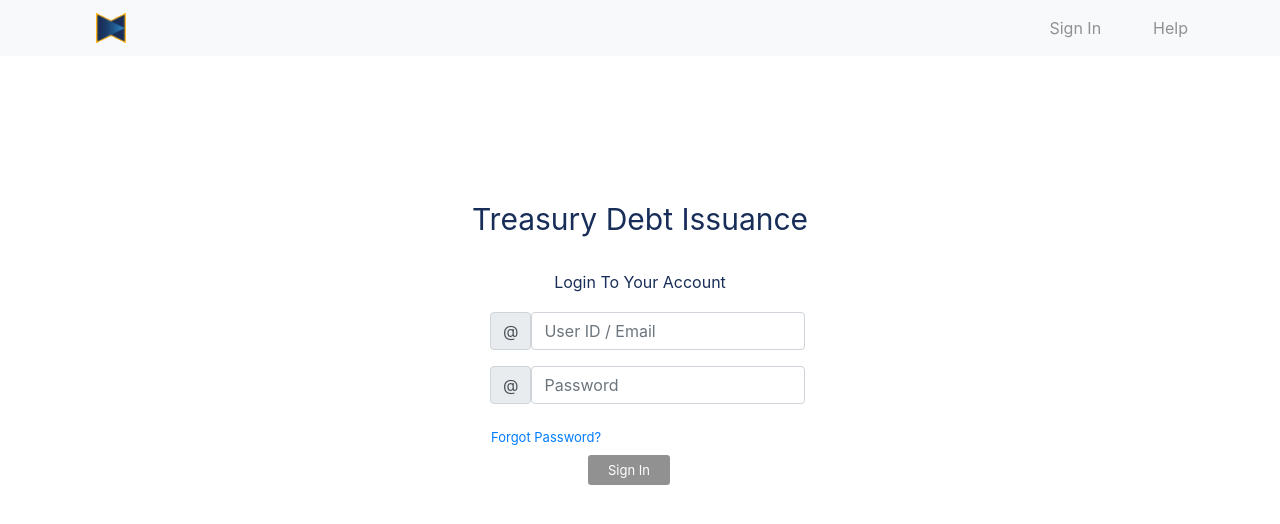
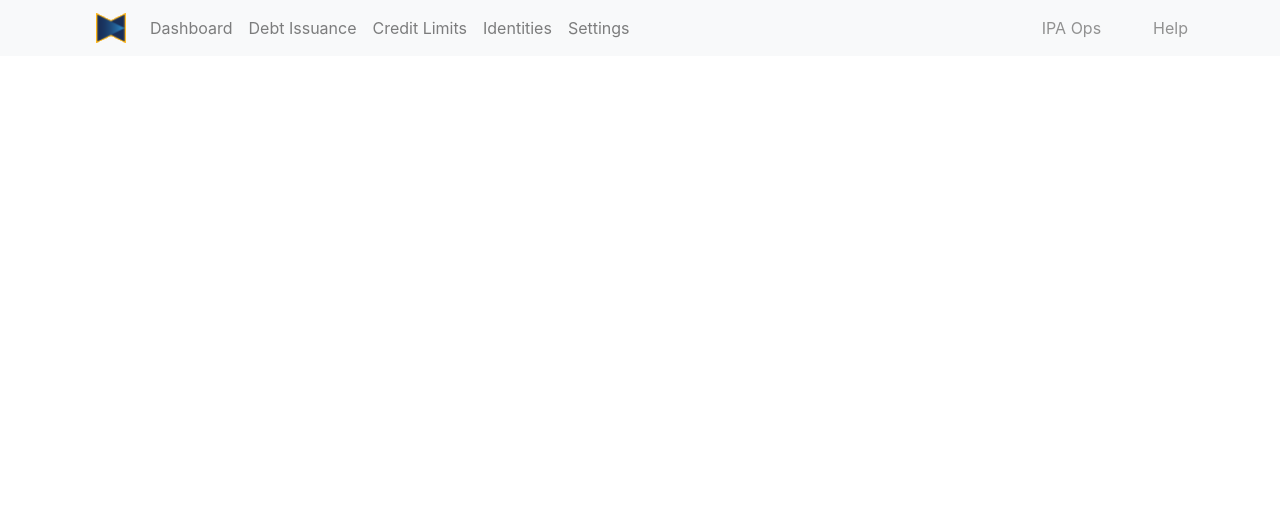
Before and after one commit to jade1001/debt-issuance-ipa, a React (Create React App) app: page / in a window 1280 px wide. Shown: the top 524 px of the page. Built offline with nearby package versions, Linux system fonts and the light colour scheme.

Commit message:
main nav bar

```diff
--- a/src/App.js
+++ b/src/App.js
@@ -2,11 +2,12 @@ import React from 'react'
 import './App.css'
 import Login from './components/Login'
 import 'bootstrap/dist/css/bootstrap.min.css'
+import MainNavBar from './components/MainNavBar'
 
 function App() {
   return (
     <div className='App'>
-      <Login />
+      <MainNavBar />
     </div>
   )
 }
--- /dev/null
+++ b/src/components/MainNavBar.js
@@ -0,0 +1,47 @@
+import React, { Component } from 'react'
+import { Navbar, Nav, Form } from 'react-bootstrap'
+import logo from './logo.png'
+
+class MainNavBar extends Component {
+  render() {
+    return (
+      <div>
+        <Navbar bg='light' variant='light'>
+          <Navbar.Brand href='#home'>
+            <img
+              alt=''
+              src={logo}
+              width='30'
+              height='30'
+              className='d-inline-block align-top'
+              style={{ marginLeft: 80 }}
+            />
+          </Navbar.Brand>
+          <Nav className='mr-auto'>
+            <Nav.Link href='#dashboard'>Dashboard</Nav.Link>
+            <Nav.Link href='#dept-issuance'>Debt Issuance</Nav.Link>
+            <Nav.Link href='#credit-limits'>Credit Limits</Nav.Link>
+            <Nav.Link href='#identities'>Identities</Nav.Link>
+            <Nav.Link href='#settings'>Settings</Nav.Link>
+          </Nav>
+          <Form inline>
+            <Nav.Link
+              href='#signin'
+              style={{ color: '#919191', marginRight: 20 }}
+            >
+              IPA Ops
+            </Nav.Link>
+            <Nav.Link
+              href='#help'
+              style={{ color: '#919191', marginRight: 60 }}
+            >
+              Help
+            </Nav.Link>
+          </Form>
+        </Navbar>
+      </div>
+    )
+  }
+}
+
+export default MainNavBar
```
Also changed, not shown: src/components/DashboardMain.js (added).
